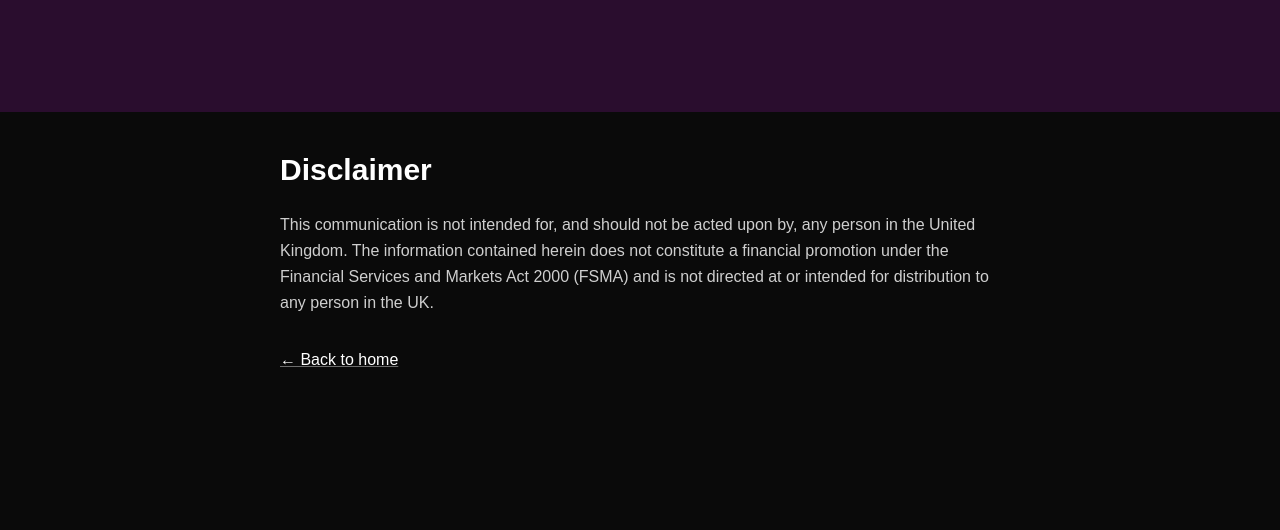
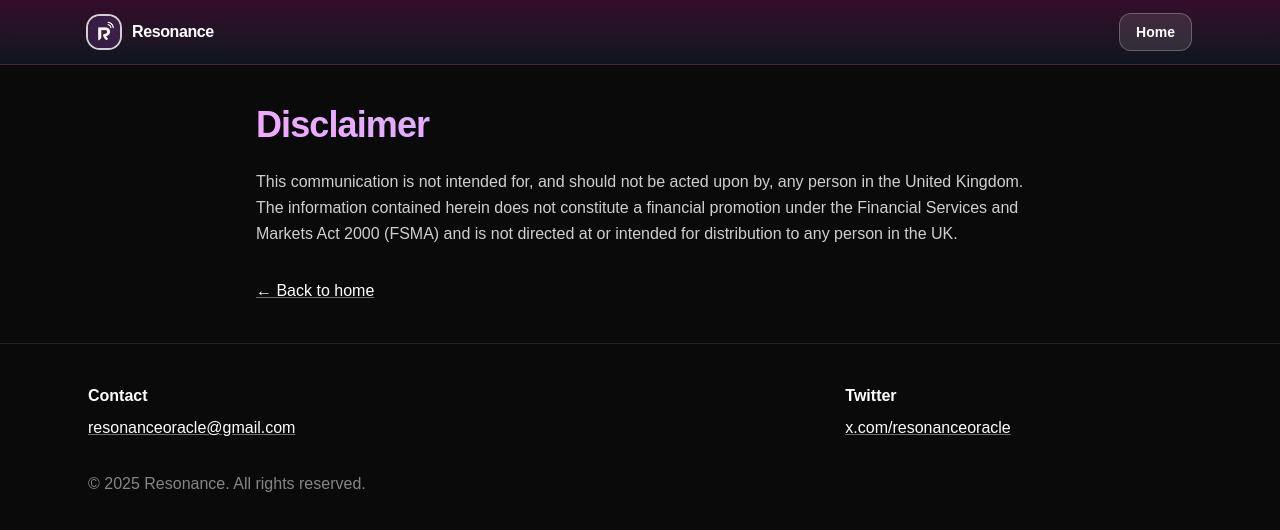
Before and after one commit to magurh/resonance-landing, a Next.js app: page /disclaimer in a window 1280 px wide. Shown: the top 530 px of the page. Built offline with nearby package versions, Linux system fonts and the light colour scheme.

Commit message:
feat: change layout for disclaimer page

```diff
--- a/src/app/disclaimer/page.tsx
+++ b/src/app/disclaimer/page.tsx
@@ -1,32 +1,122 @@
 import Link from "next/link";
+import Image from "next/image";
 
 export const metadata = {
   title: "Disclaimer — Resonance",
   description: "Legal disclaimer for Resonance.",
 };
 
+function Background() {
+  return (
+    <div aria-hidden className="pointer-events-none absolute inset-0 -z-10 overflow-hidden">
+      <div className="absolute inset-0 bg-[radial-gradient(1200px_600px_at_10%_0%,#6e235c_0%,transparent_60%),radial-gradient(900px_500px_at_90%_10%,#18324f_0%,transparent_60%)] opacity-60" />
+      <div
+        className="absolute inset-0 opacity-15"
+        style={{
+          backgroundImage:
+            "linear-gradient(to_right,rgba(255,255,255,.15)_1px,transparent_1px),linear-gradient(to_bottom,rgba(255,255,255,.15)_1px,transparent_1px)",
+          backgroundSize: "40px 40px",
+        }}
+      />
+      <div className="absolute inset-0 [mask-image:radial-gradient(white,transparent_80%)]" />
+    </div>
+  );
+}
+
+function Container({ children }: { children: React.ReactNode }) {
+  return <div className="mx-auto w-full max-w-6xl px-6">{children}</div>;
+}
+
 export default function DisclaimerPage() {
   return (
-    <main className="min-h-screen bg-neutral-950 text-white">
-      <header className="w-full h-28 bg-[#2a0d2e]" />
-      <section className="mx-auto max-w-3xl px-6 py-10">
-        <h1 className="text-2xl sm:text-3xl font-semibold">Disclaimer</h1>
+    <main className="min-h-screen bg-neutral-950 text-white antialiased relative">
+      <Background />
+
+      {/* HEADER */}
+      <header className="sticky top-0 z-40 border-b border-white/10 bg-gradient-to-b from-[#3a0d2e]/90 to-[#0e1b2a]/70 backdrop-blur supports-[backdrop-filter]:bg-transparent supports-[backdrop-filter]:backdrop-saturate-150">
+        <Container>
+          <div className="flex h-16 items-center justify-between">
+            <Link href="/" className="flex items-center gap-3">
+              <div className="relative h-8 w-8 overflow-hidden rounded-xl ring-2 ring-white/80">
+                <Image src="/logo.jpeg" alt="Resonance logo" fill className="object-cover" />
+              </div>
+              <span className="text-sm sm:text-base font-semibold tracking-tight">Resonance</span>
+            </Link>
+            <Link
+              href="/"
+              className="inline-flex items-center gap-2 rounded-xl border border-white/25 bg-white/10 px-4 py-2 text-sm font-semibold text-white transition hover:bg-white/15"
+            >
+              Home
+            </Link>
+          </div>
+        </Container>
+      </header>
+
+      {/* BODY */}
+      <section className="py-10">
+        <Container>
+          <div className="mx-auto max-w-3xl">
+            <h1 className="text-3xl sm:text-4xl font-semibold tracking-tight bg-gradient-to-r from-fuchsia-300 via-violet-300 to-sky-300 bg-clip-text text-transparent">
+              Disclaimer
+            </h1>
+
             <p className="mt-6 text-white/80 leading-relaxed">
-          This communication is not intended for, and should not be acted upon
-          by, any person in the United Kingdom. The information contained herein
-          does not constitute a financial promotion under the Financial Services
-          and Markets Act 2000 (FSMA) and is not directed at or intended for
-          distribution to any person in the UK.
+              This communication is not intended for, and should not be acted upon by, any person in the United
+              Kingdom. The information contained herein does not constitute a financial promotion under the
+              Financial Services and Markets Act 2000 (FSMA) and is not directed at or intended for distribution
+              to any person in the UK.
             </p>
 
-        {/* use Link instead of <a href="/"> */}
             <Link
               href="/"
               className="mt-8 inline-block underline decoration-white/40 hover:decoration-white"
             >
               ← Back to home
             </Link>
+          </div>
+        </Container>
       </section>
+
+      {/* FOOTER */}
+      <footer className="border-t border-white/10 py-10">
+        <Container>
+          <div className="grid gap-8 md:grid-cols-3">
+            <div>
+              <h4 className="font-semibold text-white">Contact</h4>
+              <p className="mt-2">
+                <a
+                  href="mailto:resonanceoracle@gmail.com"
+                  className="underline decoration-white/40 hover:decoration-white"
+                >
+                  resonanceoracle@gmail.com
+                </a>
+              </p>
+            </div>
+            <div>
+              <h4 className="font-semibold text-white"> </h4>
+              <p className="mt-2 text-white/70">
+
+              </p>
+            </div>
+            <div>
+              <h4 className="font-semibold text-white">Twitter</h4>
+              <p className="mt-2">
+                <a
+                  href="https://x.com/resonanceoracle"
+                  target="_blank"
+                  rel="noopener noreferrer"
+                  className="underline decoration-white/40 hover:decoration-white"
+                >
+                  x.com/resonanceoracle
+                </a>
+              </p>
+            </div>
+          </div>
+          <div className="mt-8 text-white/50">
+            © {new Date().getFullYear()} Resonance. All rights reserved.
+          </div>
+        </Container>
+      </footer>
     </main>
   );
 }
```
Also changed, not shown: src/app/page.tsx (+1 -8 lines). Lines whose indentation alone changed are shown as unchanged.
